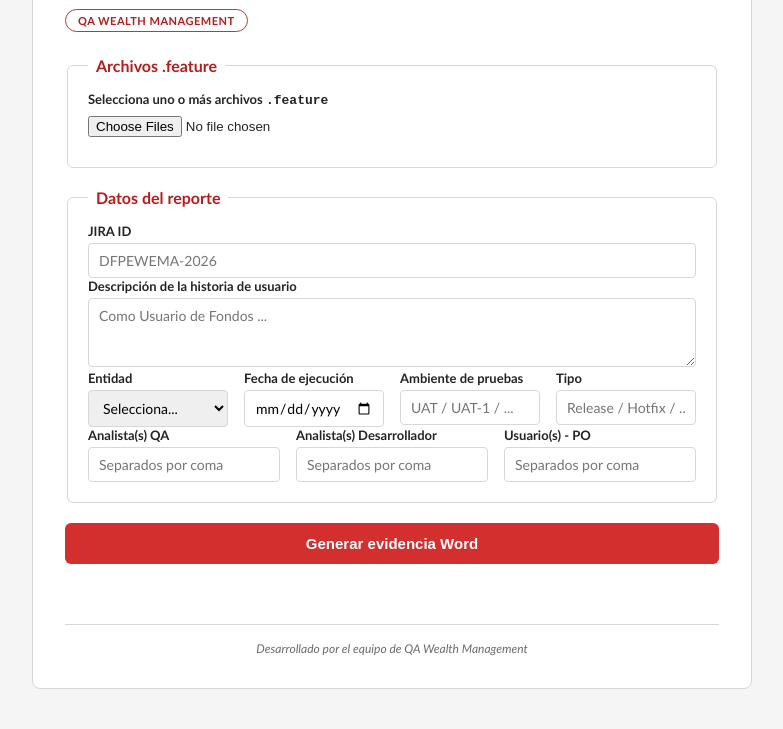
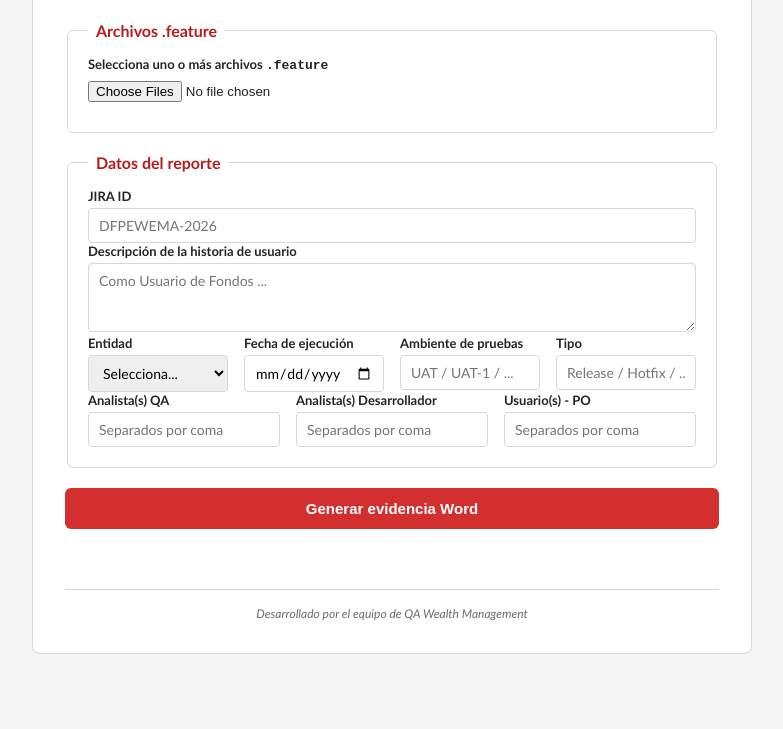
Before and after one commit to JuniorCV1998/QAEVIDENCEGENERATOR, a website: page public/index.html in a window 1280 px wide. Shown: the part 126-855 px from the top of the page, without its empty margins (248-1031 px from the left). After the commit the page ends 820 px from the top, so only its background shows below. Drawn offline with Linux system fonts and the light colour scheme.

Commit message:
Quita el badge rojo del header, deja solo el sello del pie

```diff
--- a/public/index.html
+++ b/public/index.html
@@ -11,7 +11,6 @@
     <header>
       <h1>QA Evidence Generator</h1>
       <p class="subtitle">Genera el documento Word de evidencias QA a partir de archivos .feature</p>
-      <span class="team-badge">QA Wealth Management</span>
     </header>
 
     <form id="evidence-form">
--- a/public/style.css
+++ b/public/style.css
@@ -33,22 +33,9 @@ header h1 {
 }
 
 .subtitle {
-  margin: 0 0 12px;
+  margin: 0 0 24px;
   color: var(--muted);
   font-size: 14px;
-}
-
-.team-badge {
-  display: inline-block;
-  margin-bottom: 24px;
-  padding: 4px 12px;
-  border: 1px solid var(--red);
-  border-radius: 999px;
-  color: var(--red-dark);
-  font-size: 11px;
-  font-weight: bold;
-  letter-spacing: 0.5px;
-  text-transform: uppercase;
 }
 
 .page-footer {
```
